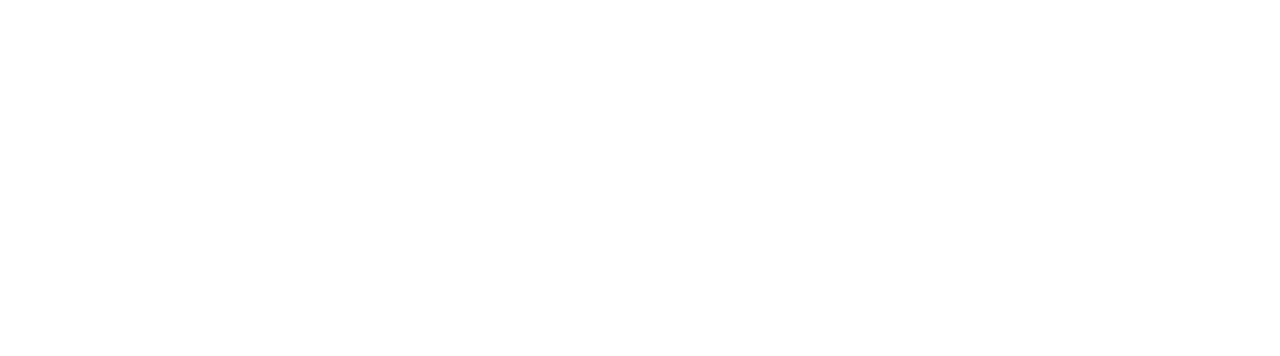
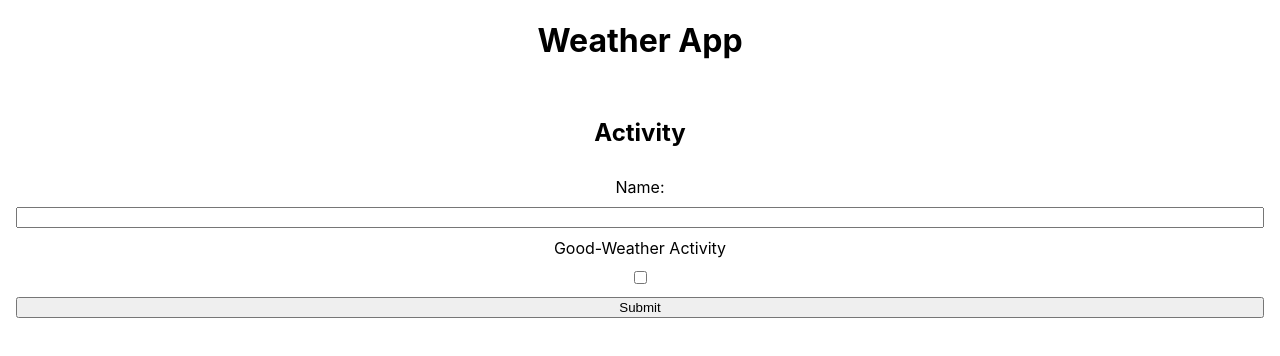
Before and after one commit to franziska-caroline/recap4-app, a React (Create React App) app: page / in a window 1280 px wide. Shown: the top 356 px of the page. Built offline with nearby package versions, Linux system fonts and the light colour scheme.

Commit message:
Add Form

```diff
--- a/src/App.css
+++ b/src/App.css
@@ -2,37 +2,9 @@
   text-align: center;
 }
 
-.App-logo {
-  height: 40vmin;
-  pointer-events: none;
-}
-
-@media (prefers-reduced-motion: no-preference) {
-  .App-logo {
-    animation: App-logo-spin infinite 20s linear;
-  }
-}
-
-.App-header {
-  background-color: #282c34;
-  min-height: 100vh;
+form {
   display: flex;
   flex-direction: column;
-  align-items: center;
-  justify-content: center;
-  font-size: calc(10px + 2vmin);
-  color: white;
+  gap: 10px;
+  padding: 1rem;
 }
-
-.App-link {
-  color: #61dafb;
-}
-
-@keyframes App-logo-spin {
-  from {
-    transform: rotate(0deg);
-  }
-  to {
-    transform: rotate(360deg);
-  }
-}
--- a/src/App.js
+++ b/src/App.js
@@ -1,7 +1,12 @@
 import "./App.css";
+import Form from "./components/Form";
 
 function App() {
-  return <div className="App"></div>;
+  return (
+    <div className="App">
+      <Form />
+    </div>
+  );
 }
 
 export default App;
--- /dev/null
+++ b/src/components/Form.js
@@ -0,0 +1,31 @@
+export default function Form({ onAddActivity }) {
+  function handleSubmit(event) {
+    event.preventDefault();
+    onAddActivity(
+      event.target.elements.name.value,
+      event.target.elements.isForGoodWeather.checked
+    );
+    event.target.elements.name.focus();
+    event.target.reset();
+  }
+
+  return (
+    <>
+      <h1 className="form__header">Weather App</h1>
+      <form className="form" onSubmit={handleSubmit}>
+        <h2>Activity</h2>
+        <label htmlFor="name">Name:</label>
+        <input id="name" name="name" type="text"></input>
+        <label htmlFor="isForGoodWeather">Good-Weather Activity</label>
+        <input
+          id="isForGoodWeather"
+          name="isForGoodWeather"
+          type="checkbox"
+        ></input>
+        <button className="form__submit-button" type="submit">
+          Submit
+        </button>
+      </form>
+    </>
+  );
+}
```
